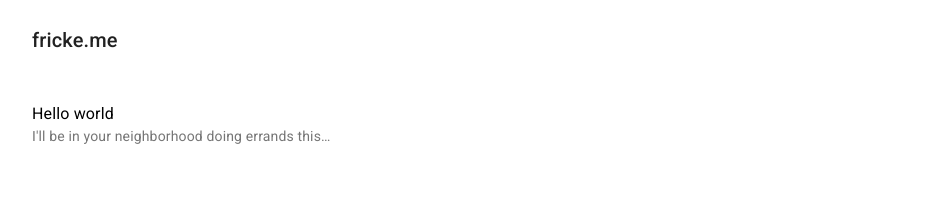
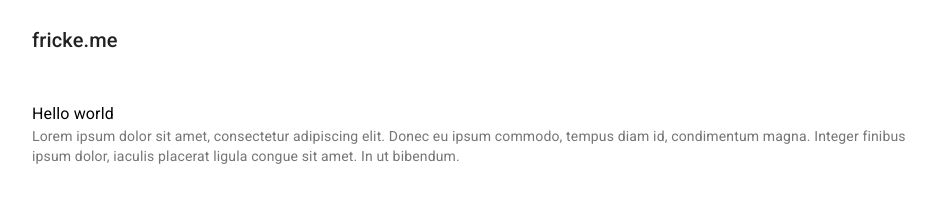
Before and after one commit to HenrikFricke/fricke.me, a Gatsby site: page / in a window 1280 px wide. Shown: the whole page, without its empty margins (152-1088 px from the left). Built offline with nearby package versions, Linux system fonts and the light colour scheme; Gatsby itself is replaced by a stand-in of ours.

Commit message:
Provide excerpt for blog posts on index page

```diff
--- a/src/containers/BlogPostList/BlogPostList.tsx
+++ b/src/containers/BlogPostList/BlogPostList.tsx
@@ -32,6 +32,7 @@ export const BlogPostList: React.FC = () => {
             fileAbsolutePath
             frontmatter {
               title
+              excerpt
             }
           }
         }
@@ -54,7 +55,7 @@ export const BlogPostList: React.FC = () => {
           >
             <ListItemText
               primary={node.frontmatter!.title!}
-              secondary="I'll be in your neighborhood doing errands this…"
+              secondary={node.frontmatter!.excerpt!}
             />
           </ListItem>
           {index + 1 < posts.edges.length && <Divider variant="middle" />}
--- a/src/pages/blog/2019-09-28-hello-world.md
+++ b/src/pages/blog/2019-09-28-hello-world.md
@@ -1,6 +1,7 @@
 ---
 date: 2019-09-28T14:42:16.228Z
 title: 'Hello world'
+excerpt: 'Lorem ipsum dolor sit amet, consectetur adipiscing elit. Donec eu ipsum commodo, tempus diam id, condimentum magna. Integer finibus ipsum dolor, iaculis placerat ligula congue sit amet. In ut bibendum.'
 ---
 
 ## I'm a h2
```
